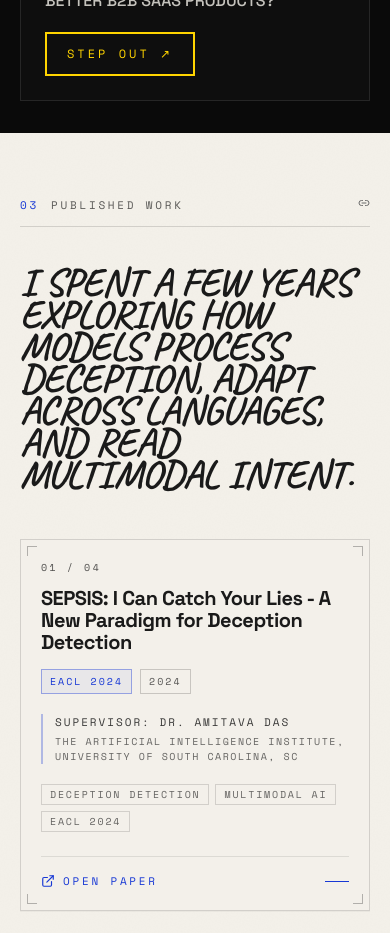
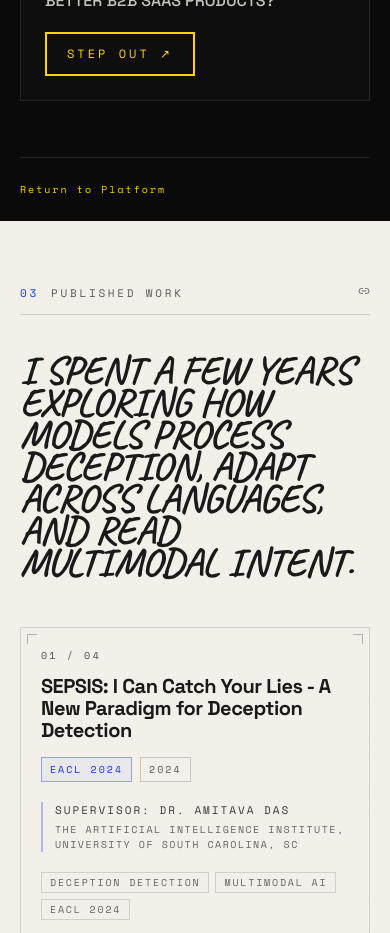
Before and after one commit to onalunchbreak/pankaj-gupta-portfolio, a Next.js app: page / in a window 390 px wide. Shown: the part 4860-5793 px from the top of the page. Built offline with nearby package versions, Linux system fonts and the light colour scheme.

Commit message:
revert(metro): restore Career Metro component layout back to stable commit 7e66361

```diff
--- a/src/components/sections/best-work-metro.tsx
+++ b/src/components/sections/best-work-metro.tsx
@@ -333,6 +333,12 @@ export default function BestWorkMetro() {
     }
   };
 
+  // Footer parts split on "·" so we can render the "Return to Platform"
+  // segment as a button.
+  const footerParts = METRO_INTRO.footer
+    .split("·")
+    .map((s) => s.trim())
+    .filter(Boolean);
 
   return (
     <section
@@ -426,7 +432,7 @@ export default function BestWorkMetro() {
         <div ref={outerRef} className="relative w-full">
           <div
             ref={viewportRef}
-            className="relative h-[500px] sm:h-[540px] w-full overflow-hidden bg-[#0A0A0A]"
+            className="relative h-screen w-full overflow-hidden bg-[#0A0A0A]"
           >
 
 
@@ -436,21 +442,6 @@ export default function BestWorkMetro() {
                 <span className="inline-block h-2 w-2 rounded-full bg-[#FFD400] blink" />
                 <span className="text-[#FFD400]">{"CAREER METRO"}</span>
               </div>
-
-              {/* Fixed Center Return to Platform button (high-visibility pinned pill) */}
-              <div className="absolute top-2.5 left-1/2 z-40 -translate-x-1/2">
-                <button
-                  type="button"
-                  onClick={returnToTop}
-                  onMouseEnter={() => play("tick")}
-                  data-cursor-label="return to platform"
-                  className="group flex items-center gap-2 border-2 border-[#FFD400] bg-[#0A0A0A] px-4 py-1.5 font-mono text-xs font-bold uppercase tracking-[0.2em] text-[#FFD400] shadow-[0_0_15px_rgba(255,212,0,0.4)] transition-all hover:bg-[#FFD400] hover:text-[#0A0A0A] focus-ring"
-                >
-                  <span className="text-sm font-bold transition-transform group-hover:-translate-y-0.5">↑</span>
-                  <span>{"RETURN TO PLATFORM"}</span>
-                </button>
-              </div>
-
               <div className="flex items-center gap-3 font-mono text-[10px] uppercase tracking-[0.25em]">
                 {/* Now-playing theme indicator — shows the active station's theme */}
                 <span className="hidden items-center gap-1.5 border border-[#FFD400]/30 bg-[#FFD400]/5 px-2 py-0.5 sm:flex">
@@ -602,8 +593,8 @@ export default function BestWorkMetro() {
               ))}
             </div>
 
-            {/* Bottom Hindi announcement ticker — flush at bottom of compact container */}
-            <div className="absolute bottom-0 left-0 right-0 z-20 overflow-hidden border-t border-[#FFD400]/30 bg-[#0A0A0A]/95 py-2.5 backdrop-blur-sm">
+            {/* Bottom Hindi announcement ticker — uses METRO_INTRO.announcements */}
+            <div className="absolute bottom-0 left-0 right-0 z-20 overflow-hidden border-t border-[#FFD400]/30 bg-[#0A0A0A]/92 py-2.5 backdrop-blur-sm">
               <div
                 className="marquee-track whitespace-nowrap will-change-transform"
                 style={{
@@ -660,7 +651,40 @@ export default function BestWorkMetro() {
         </div>
       )}
 
-
+      {/* ====================================================
+          F. FOOTER — mono, muted, wrapping, · separators
+          ==================================================== */}
+      <div className="mx-auto w-full max-w-[1200px] px-5 py-6 sm:px-8 sm:py-8 lg:px-12">
+        <div className="border-t border-white/10 pt-6">
+          <p className="flex flex-wrap items-center gap-x-2 gap-y-1 font-mono text-[10px] uppercase tracking-[0.2em] text-[#F4F1EA]/65">
+            {footerParts.map((part, i) => {
+              const isReturn = part
+                .toLowerCase()
+                .includes("return to platform");
+              return (
+                <span
+                  key={i}
+                  className="inline-flex items-center gap-2"
+                >
+                  {i > 0 && <span className="text-[#FFD400]/50">·</span>}
+                  {isReturn ? (
+                    <button
+                      type="button"
+                      onClick={returnToTop}
+                      data-cursor-label="return to platform"
+                      className="text-[#FFD400] underline-offset-2 transition-colors hover:text-[#F4F1EA] hover:underline"
+                    >
+                      {part}
+                    </button>
+                  ) : (
+                    <span>{part}</span>
+                  )}
+                </span>
+              );
+            })}
+          </p>
+        </div>
+      </div>
 
       {/* ====================================================
           D. STEP-OUT DEEP-DIVE OVERLAY
@@ -704,7 +728,7 @@ function StationPanel({
 
   return (
     <article
-      className="relative flex h-full w-[85vw] max-w-[850px] shrink-0 flex-col justify-center gap-6 px-8 py-10 sm:gap-8 sm:px-12"
+      className="relative flex h-full w-[85vw] max-w-[900px] shrink-0 flex-col justify-center gap-12 px-10 py-16 sm:gap-14 sm:px-16"
       data-cursor-label={station.name}
     >
       {/* TOP HALF — platform signboard & station name */}
```
